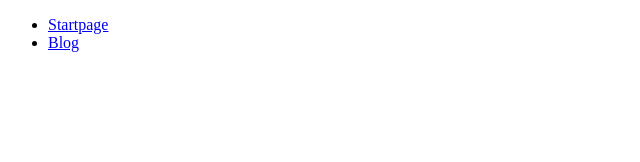
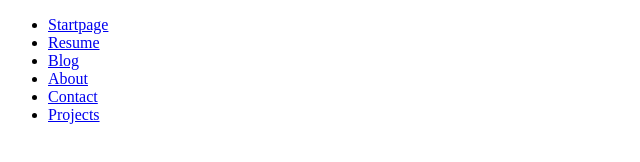
Before and after one commit to pk400/pk400.github.io, a plain HTML site: page index.html in a window 1280 px wide. Shown: the whole page, without its empty margins (0-640 px from the left). Drawn offline with Linux system fonts and the light colour scheme.

Commit message:
Added files

```diff
--- a/index.html
+++ b/index.html
@@ -2,12 +2,19 @@
 <html>
 <head>
 	<title>Links</title>
+	<link rel="stylesheet" href="style.css" />
 </head>
 
 <body>
-	<ul>
-		<li><a href="startpage.html">Startpage</a></li>
-		<li><a href="joelaro.wordpress.com">Blog</a></li>
-	</ul>
+	<header>
+		<ul>
+			<li><a href="startpage.html">Startpage</a></li>
+			<li><a href="resume.html">Resume</a></li>
+			<li><a href="http://www.joelaro.wordpress.com">Blog</a></li>
+			<li><a href="about.html">About</a></li>
+			<li><a href="contact.html">Contact</a></li>
+			<li><a href="projects.html">Projects</a></li>
+		</ul>
+	</header>
 </body>
 </html>
```
